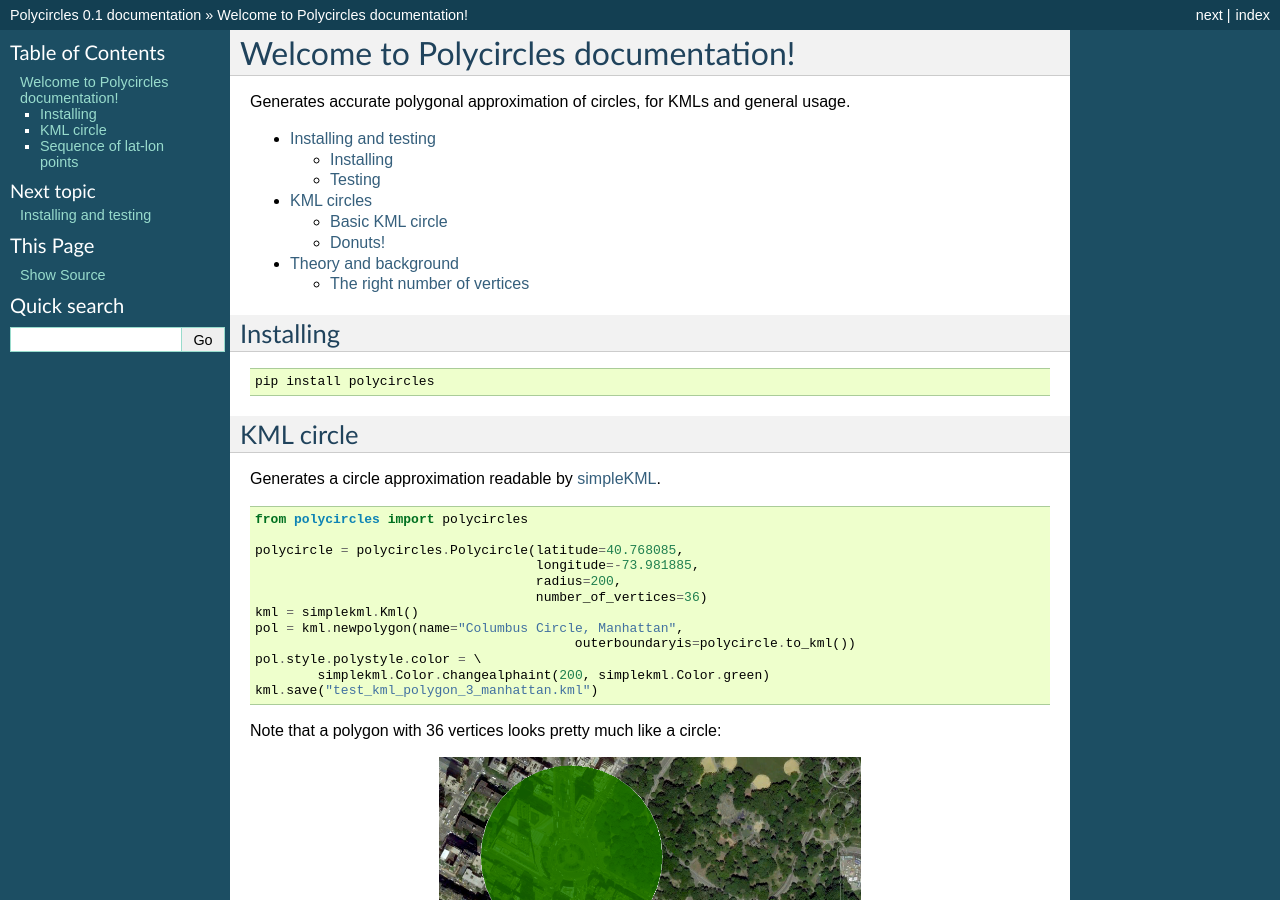
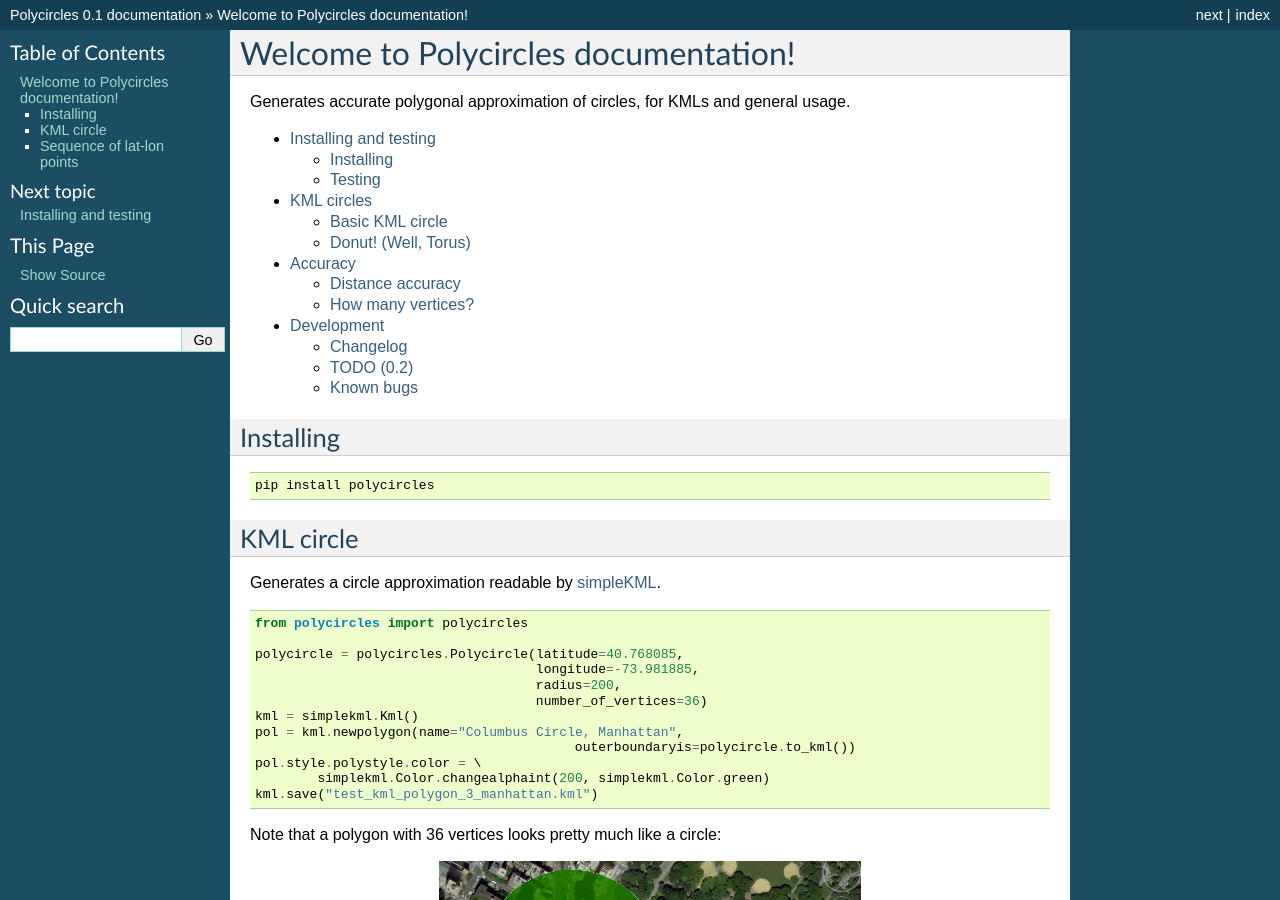
Before and after one commit to adamatan/polycircles, a Sphinx documentation site: the page built from docs/index.rst, in a window 1280 px wide and 900 px high. Built offline with Sphinx 7.4.7, drawn with Linux system fonts in a browser that asks for light colours; formulas are drawn with MathJax 3.

```diff
--- a/docs/index.rst
+++ b/docs/index.rst
@@ -10,7 +10,8 @@ Generates accurate polygonal approximation of circles, for KMLs and general usag
 
    installing
    kmls
-   background
+   accuracy
+   development
 
 Installing
 ----------
--- a/docs/kmls.rst
+++ b/docs/kmls.rst
@@ -32,8 +32,8 @@ Note that a polygon with 36 vertices looks pretty much like a circle:
    :alt: Polygon circle in Google Earth. Image Credit: Google
    :align: center
 
-Donuts!
--------
+Donut! (Well, Torus)
+--------------------
 
 Using the ``innerboundaryis`` of `simpleKML`_ Polygon object and two polycircles,
 a donut-shape can be easily created:
```
Also changed, not shown: docs/accuracy.rst (added, +35 -0 lines), docs/background.rst (deleted, +0 -17 lines), docs/development.rst (added, +25 -0 lines).
